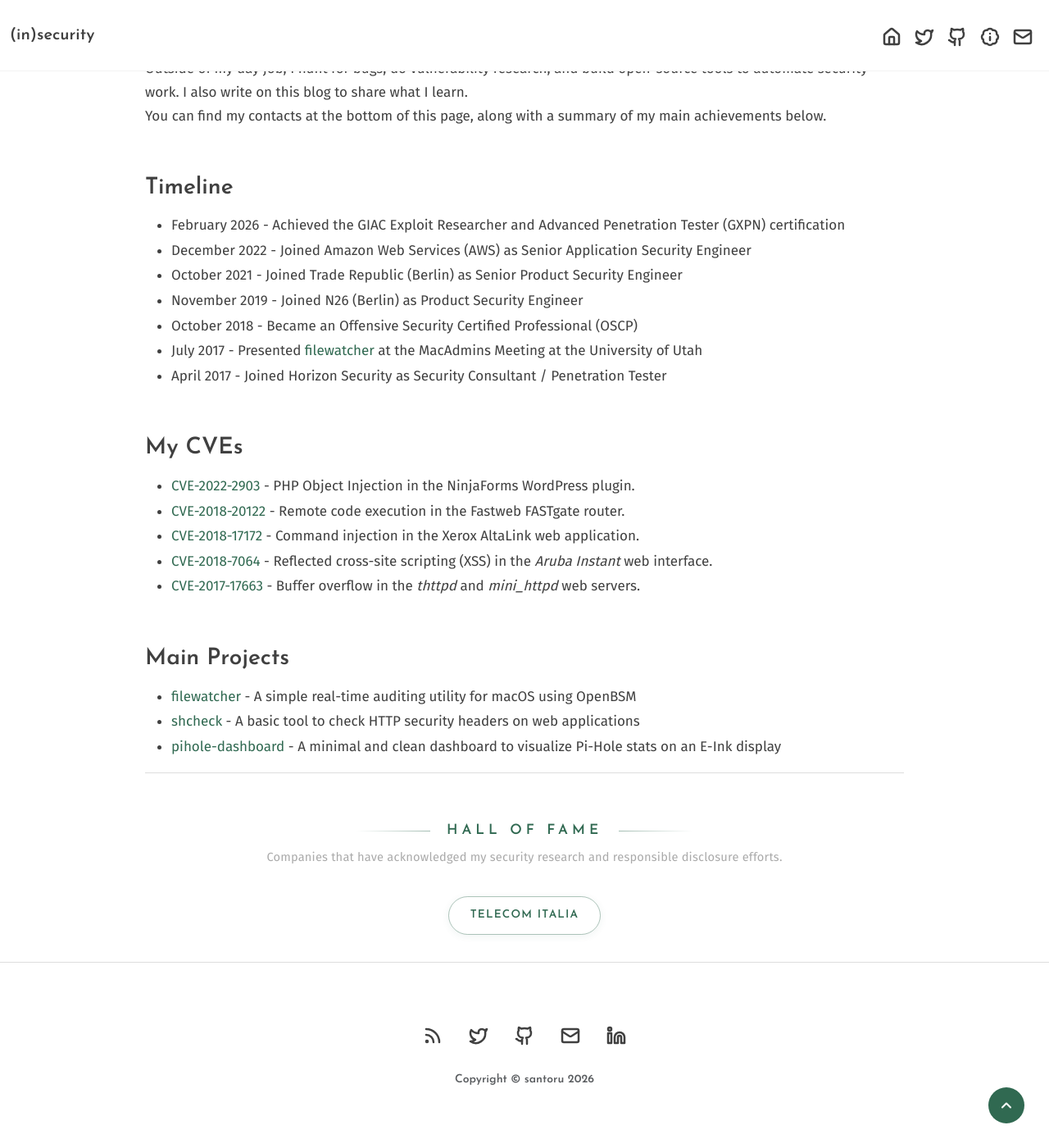
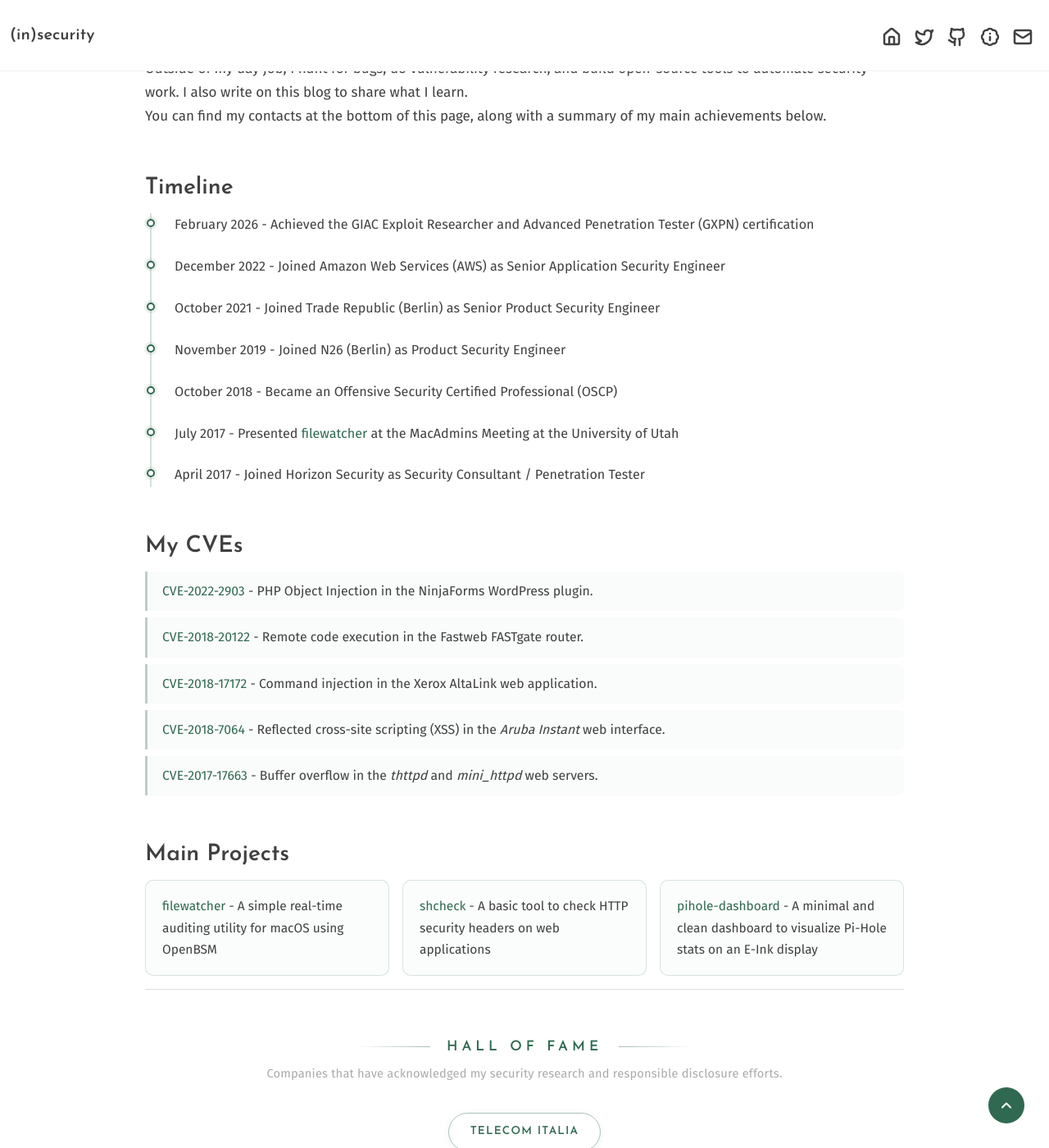
Before and after one commit to santoru/insecurity, a Jekyll site: the page built from about.md, in a window 1280 px wide and 1400 px high, scrolled down 912 px. Shown: the whole window at 82% size. Built offline with Jekyll 4.4.1, drawn with Linux system fonts in a browser that asks for light colours.

Commit message:
Style Timeline, CVEs and Projects sections on about page

```diff
--- a/about.md
+++ b/about.md
@@ -26,6 +26,7 @@
 - October 2018 - Became an Offensive Security Certified Professional (OSCP)
 - July 2017 - Presented [filewatcher](https://github.com/santoru/filewatcher) at the MacAdmins Meeting at the University of Utah
 - April 2017 - Joined Horizon Security as Security Consultant / Penetration Tester
+{: .timeline-list}
 
 ### My CVEs
 - [CVE-2022-2903](https://wpscan.com/vulnerability/255b98ba-5da9-4424-a7e9-c438d8905864) - PHP Object Injection in the NinjaForms WordPress plugin.
@@ -33,11 +34,13 @@
 - [CVE-2018-17172](https://securitydocs.business.xerox.com/wp-content/uploads/2018/12/cert_Security_Mini_Bulletin_XRX18AL_for_ALB80xx-C80xx_v1.1.pdf) - Command injection in the Xerox AltaLink web application.
 - [CVE-2018-7064](https://www.arubanetworks.com/assets/alert/ARUBA-PSA-2019-001.txt) - Reflected cross-site scripting (XSS) in the *Aruba Instant* web interface.
 - [CVE-2017-17663](https://acme.com/updates/archive/199.html) - Buffer overflow in the *thttpd* and *mini_httpd* web servers.
+{: .cve-list}
 
 ### Main Projects
 - [filewatcher](https://github.com/santoru/filewatcher) - A simple real-time auditing utility for macOS using OpenBSM
 - [shcheck](https://github.com/santoru/shcheck) - A basic tool to check HTTP security headers on web applications
 - [pihole-dashboard](https://github.com/santoru/pihole-dashboard) - A minimal and clean dashboard to visualize Pi-Hole stats on an E-Ink display
+{: .project-list}
 
 ---
 
--- a/css/style.css
+++ b/css/style.css
@@ -143,6 +143,86 @@
   opacity: 0.5;
 }
 
+/* Timeline */
+.timeline-list {
+  list-style: none;
+  padding-left: 28px;
+  margin-left: 6px;
+  border-left: 2px solid rgba(48, 105, 81, 0.2);
+}
+
+.timeline-list li {
+  position: relative;
+  padding-bottom: 1.4em;
+  line-height: 1.75;
+  font-size: 0.95em;
+}
+
+.timeline-list li:last-child { padding-bottom: 0; }
+
+.timeline-list li::before {
+  content: '';
+  position: absolute;
+  left: -34px;
+  top: 7px;
+  width: 10px;
+  height: 10px;
+  border-radius: 50%;
+  background: #fff;
+  border: 2px solid #306951;
+  box-shadow: 0 0 0 3px rgba(48, 105, 81, 0.1);
+}
+
+/* CVEs */
+.cve-list {
+  list-style: none;
+  padding: 0;
+}
+
+.cve-list li {
+  padding: 11px 16px 11px 18px;
+  margin-bottom: 8px;
+  border-left: 3px solid rgba(48, 105, 81, 0.3);
+  border-radius: 0 6px 6px 0;
+  background: rgba(48, 105, 81, 0.025);
+  font-size: 0.93em;
+  line-height: 1.65;
+  transition: background 0.2s, border-left-color 0.2s;
+}
+
+.cve-list li:last-child { margin-bottom: 0; }
+
+.cve-list li:hover {
+  background: rgba(48, 105, 81, 0.06);
+  border-left-color: #306951;
+}
+
+/* Projects */
+.project-list {
+  list-style: none;
+  padding: 0;
+  display: grid;
+  grid-template-columns: repeat(auto-fit, minmax(240px, 1fr));
+  gap: 16px;
+  margin-top: 0.4em;
+}
+
+.project-list li {
+  padding: 18px 20px;
+  border: 1.5px solid rgba(48, 105, 81, 0.18);
+  border-radius: 10px;
+  background: rgba(48, 105, 81, 0.015);
+  font-size: 0.91em;
+  line-height: 1.7;
+  transition: border-color 0.22s, box-shadow 0.22s, transform 0.22s;
+}
+
+.project-list li:hover {
+  border-color: rgba(48, 105, 81, 0.45);
+  box-shadow: 0 4px 18px rgba(48, 105, 81, 0.1);
+  transform: translateY(-2px);
+}
+
 /* Hall of Fame */
 .hof-title {
   display: flex;
```
